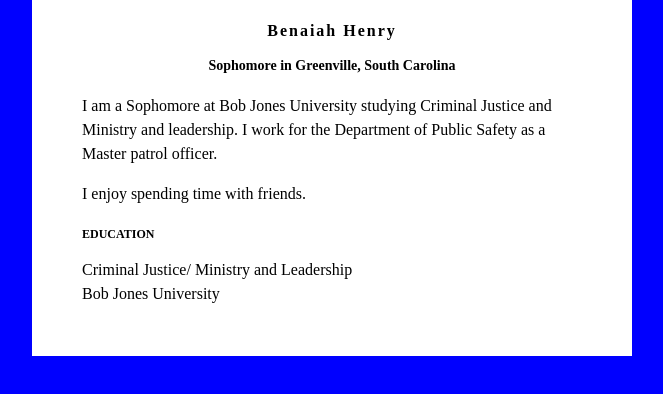
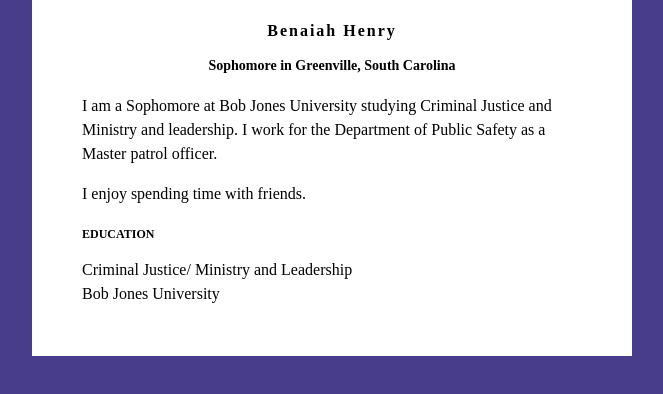
Before and after one commit to bhenr159/.github.io, a plain HTML site: page index.html in a window 1280 px wide. Shown: the whole page, without its empty margins (308-971 px from the left). Drawn offline with Linux system fonts and the light colour scheme.

Commit message:
Update index.html

```diff
--- a/index.html
+++ b/index.html
@@ -2,7 +2,7 @@
 <head>
 <style>
 body {
-    background: blue;
+    background: DarkSlateBlue;
     font-family: Georgiaproblack;
 }
 #content {
```
